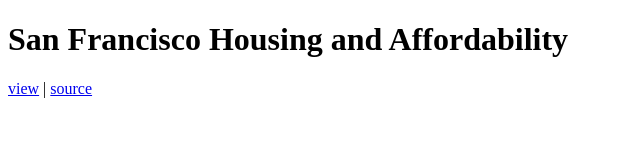
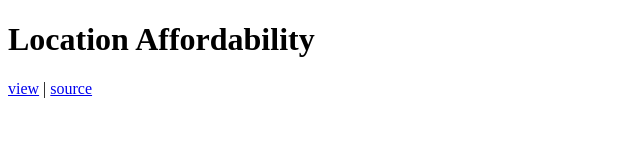
Before and after one commit to data-creative/us-income-and-affordability, a plain HTML site: page index.html in a window 1280 px wide. Shown: the whole page, without its empty margins (0-640 px from the left). Drawn offline with nearby package versions, Linux system fonts and the light colour scheme.

Commit message:
documenting research on affordability data

```diff
--- a/index.html
+++ b/index.html
@@ -2,10 +2,10 @@
 <html>
 <head>
   <meta charset="utf-8">
-  <title>San Francisco Housing and Affordability</title>
+  <title>Location Affordability</title>
 </head>
 <body>
-  <header><h1>San Francisco Housing and Affordability</h1></header>
+  <header><h1>Location Affordability</h1></header>
   <div id="menu"></div>
   <div id="chart"></div>
   <footer>
```
Also changed, not shown: 1 other file.
